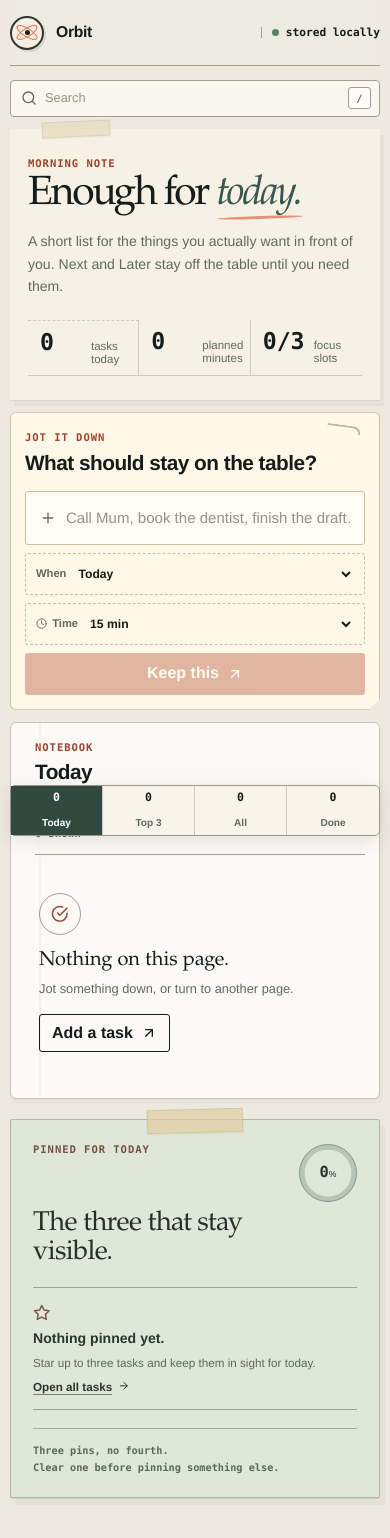
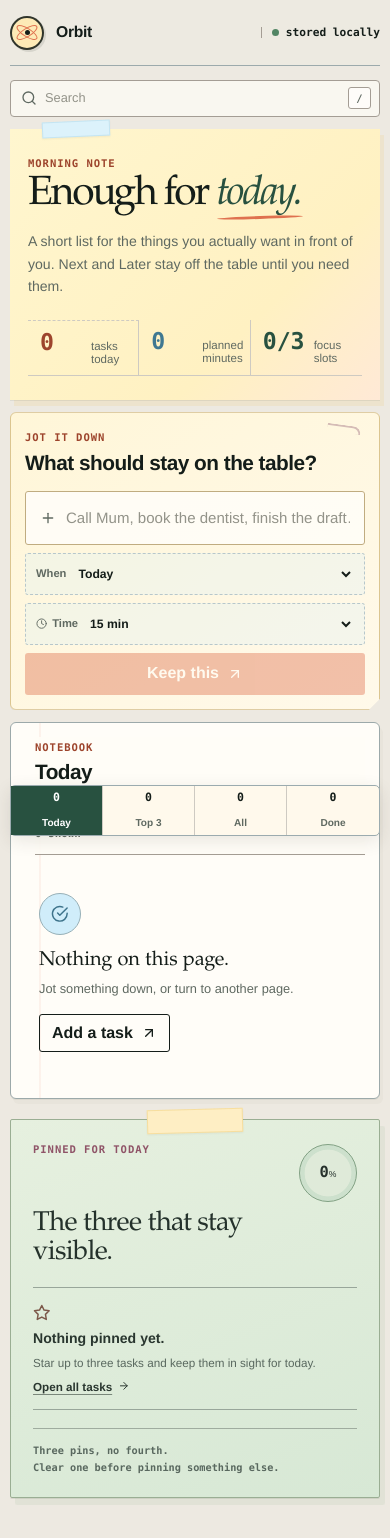
Before and after one commit to MykolaDotsenko/To-Do-List-react-own-implementation, a React (Vite) app: page / in a window 390 px wide. Shown: the top 1538 px of the page. Built offline with nearby package versions, Linux system fonts and the light colour scheme.

Commit message:
Add cheerful Nordic home colour accents

```diff
--- a/src/components/TodoList.module.scss
+++ b/src/components/TodoList.module.scss
@@ -1956,3 +1956,211 @@
     display: none;
   }
 }
+
+
+/* Cheerful Nordic colour layer */
+
+.topbar {
+  border-bottom-color: color-mix(in oklab, var(--sky) 34%, var(--line-strong));
+}
+
+.brandMark {
+  background: var(--sun-soft);
+  border-color: color-mix(in oklab, var(--ink) 88%, transparent);
+}
+
+.brandMark::before,
+.brandMark::after {
+  border-color: var(--accent);
+}
+
+.systemStatus i {
+  background: var(--success);
+}
+
+.sidebarIntro::after {
+  background: var(--berry);
+}
+
+.navButtonActive {
+  border-left-color: var(--accent);
+  background: color-mix(in oklab, var(--sky-soft) 58%, var(--accent-soft));
+}
+
+.hero {
+  background: linear-gradient(135deg, #fff6cf 0%, #fff1c2 68%, #ffe9d6 100%);
+  box-shadow:
+    0 1px 0 color-mix(in oklab, var(--ink) 7%, transparent),
+    4px 6px 0 color-mix(in oklab, var(--sun) 14%, transparent);
+}
+
+.hero::before {
+  background: color-mix(in oklab, var(--sky-soft) 74%, white);
+  border-color: color-mix(in oklab, var(--sky) 28%, transparent);
+}
+
+.hero h2 em {
+  color: var(--focus);
+}
+
+.hero h2 em::after {
+  background: var(--accent);
+}
+
+.heroStats article:nth-child(1) strong {
+  color: var(--accent-dark);
+}
+
+.heroStats article:nth-child(2) strong {
+  color: #3f7891;
+}
+
+.heroStats article:nth-child(3) strong {
+  color: var(--focus);
+}
+
+.captureCard {
+  border-color: color-mix(in oklab, var(--sun) 52%, var(--line));
+  background: linear-gradient(145deg, #fff6d8 0%, #fff9ea 100%);
+}
+
+.captureCard::before {
+  border-color: color-mix(in oklab, var(--berry) 52%, var(--line-strong));
+}
+
+.captureInputWrap {
+  border-color: color-mix(in oklab, var(--sun) 42%, var(--line-strong));
+  background: rgba(255, 253, 247, .94);
+}
+
+.compactField {
+  border-color: color-mix(in oklab, var(--sky) 35%, var(--line));
+  background: color-mix(in oklab, var(--sky-soft) 24%, transparent);
+}
+
+.primaryButton {
+  background: var(--accent);
+  color: white;
+}
+
+.primaryButton:not(:disabled):hover {
+  background: var(--accent-dark);
+}
+
+.listSection {
+  border-color: color-mix(in oklab, var(--sky) 32%, var(--line-strong));
+  background:
+    linear-gradient(
+      90deg,
+      transparent 0,
+      transparent 43px,
+      color-mix(in oklab, var(--accent) 18%, transparent) 44px,
+      transparent 45px
+    ),
+    repeating-linear-gradient(
+      180deg,
+      #fffdf8 0,
+      #fffdf8 43px,
+      color-mix(in oklab, var(--sky) 18%, transparent) 44px,
+      #fffdf8 45px
+    );
+}
+
+.listHeading {
+  background: rgba(255, 253, 248, .90);
+}
+
+.taskCardFocus {
+  background: color-mix(in oklab, var(--berry-soft) 46%, #fffdf8);
+  box-shadow: inset 3px 0 0 var(--berry);
+}
+
+.iconButtonActive {
+  color: #9d526a;
+}
+
+.iconButtonActive svg {
+  fill: var(--berry);
+}
+
+.emptyIcon {
+  border-color: color-mix(in oklab, var(--sky) 50%, var(--line-strong));
+  background: var(--sky-soft);
+  color: #3d738b;
+}
+
+.focusPanel {
+  border-color: color-mix(in oklab, var(--sage) 56%, var(--line-strong));
+  background: linear-gradient(160deg, #e6f0df 0%, #d7e8d5 100%);
+  color: #24372f;
+  box-shadow:
+    0 1px 0 rgba(42, 53, 47, .10),
+    5px 7px 0 color-mix(in oklab, var(--sage) 13%, transparent);
+}
+
+.focusPanel::before {
+  background: color-mix(in oklab, var(--sun-soft) 82%, white);
+  border-color: color-mix(in oklab, var(--sun) 34%, transparent);
+}
+
+.focusPanel .eyebrow {
+  color: #8f5367;
+}
+
+.progressOrb {
+  border-color: color-mix(in oklab, var(--sage) 62%, #6b776f);
+  background:
+    radial-gradient(circle at center, #dfead9 58%, transparent 60%),
+    conic-gradient(var(--accent) var(--progress), color-mix(in oklab, var(--sage) 45%, white) 0deg);
+}
+
+.nextTask {
+  border-top-color: color-mix(in oklab, var(--sage) 58%, #7a8c80);
+  border-bottom-color: color-mix(in oklab, var(--sage) 58%, #7a8c80);
+}
+
+.nextTaskIcon {
+  background: var(--berry);
+}
+
+.nextTaskLabel,
+.focusStack span {
+  color: #95566a;
+}
+
+.focusAction {
+  border-color: var(--focus);
+  background: var(--focus);
+}
+
+.focusAction:hover {
+  background: #28483d;
+}
+
+.toast {
+  border-color: color-mix(in oklab, var(--berry) 42%, #514943);
+  background: #3a3531;
+}
+
+.mobileNav {
+  border-color: color-mix(in oklab, var(--sky) 38%, var(--line-strong));
+  background: #fff9ec;
+}
+
+.mobileNav .mobileNavActive {
+  background: var(--focus);
+}
+
+@media (max-width: 430px) {
+  .listSection {
+    background:
+      linear-gradient(
+        90deg,
+        transparent 0,
+        transparent 28px,
+        color-mix(in oklab, var(--accent) 16%, transparent) 29px,
+        transparent 30px
+      ),
+      #fffdf8;
+  }
+}
```
